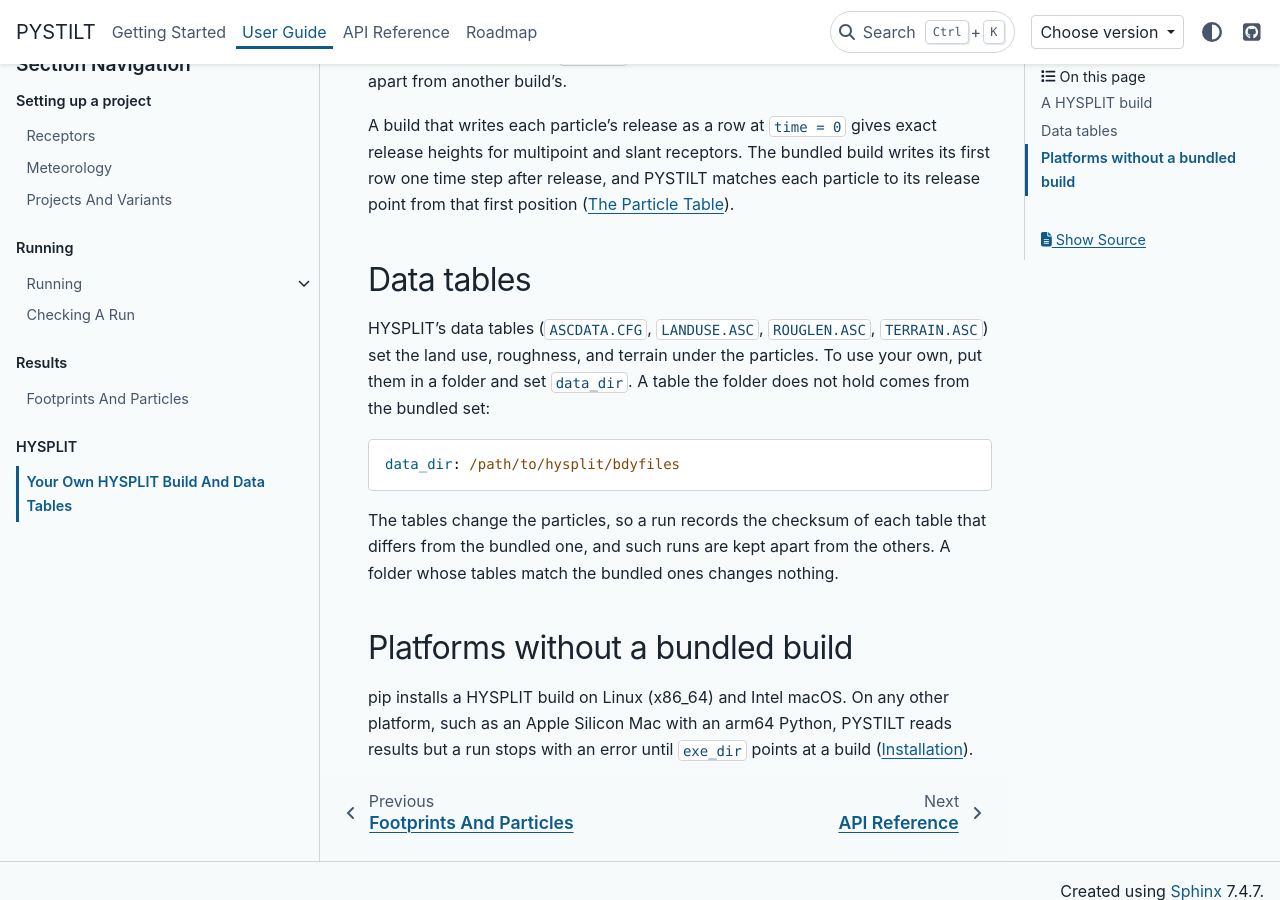
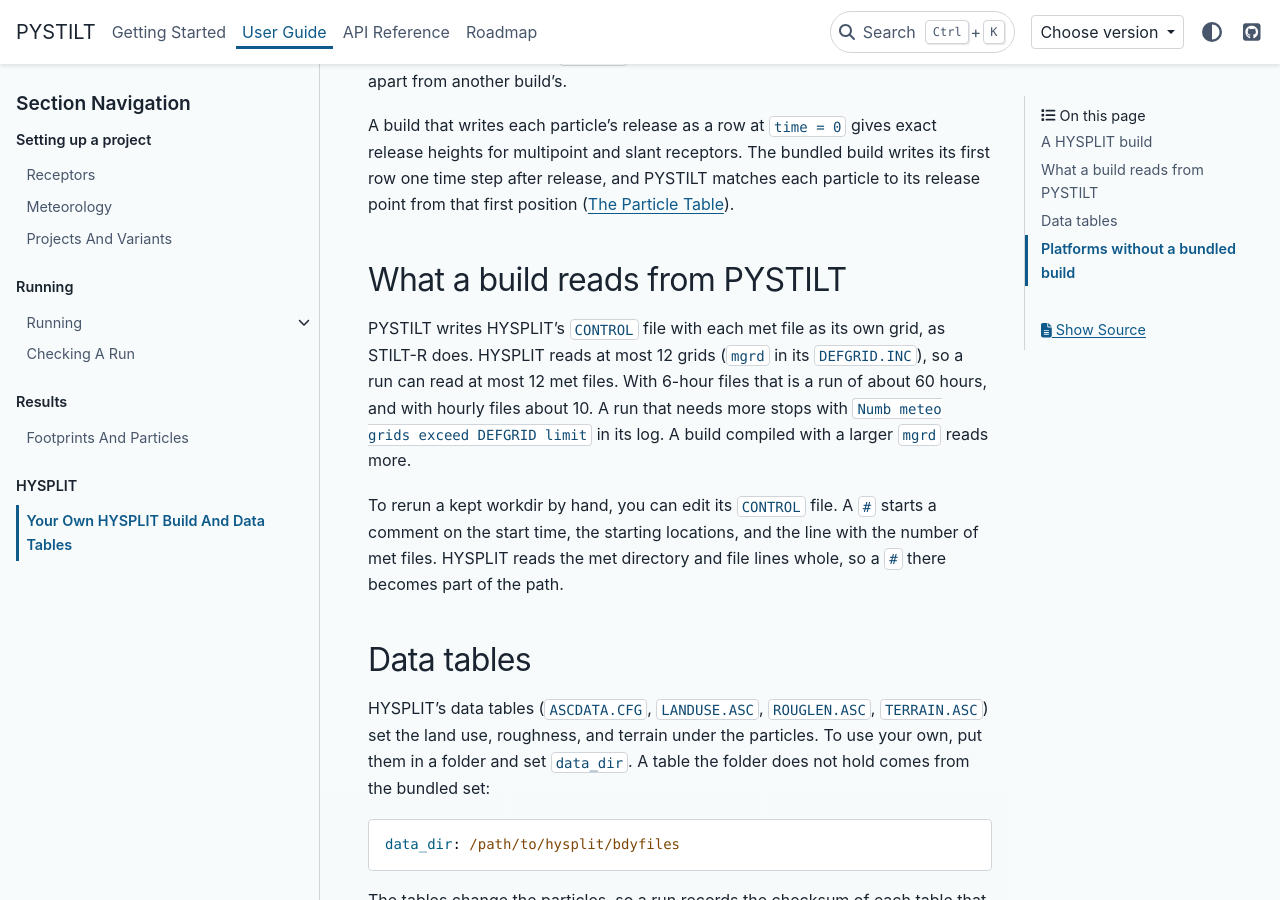
Before and after one commit to fbirds5230/runtraj, a Sphinx documentation site: the page built from docs/guides/hysplit_build.rst, in a window 1280 px wide and 900 px high, scrolled down 857 px. Built offline with Sphinx 7.4.7 and the PyData theme 0.15.4, drawn with Linux system fonts in a browser that asks for light colours; pages that are not in the unit, such as notebooks, are missing from menus.

Commit message:
docs(guides): the met file limit, CONTROL comments, model paths, footprint dims
- The HYSPLIT build page says a run reads at most 12 met files (HYSPLIT's
  mgrd, since each file is a grid in CONTROL), and which CONTROL lines
  take a # comment: not the met directory and file lines, read whole.
- CONTRIBUTING and the projects guide say the run settings record
  model: as written, so a class named by two import paths gets two
  settings folders.
- The quickstart's (time, lat, lon) and the outputs guide's
  (receptor, hour, lat, lon) point at each other.

Refs jmineau/PYSTILT#194

```diff
--- a/docs/getting_started/quickstart.rst
+++ b/docs/getting_started/quickstart.rst
@@ -128,7 +128,9 @@ hours, on a log scale. Cells with more color influenced the measurement more.
 
 The footprint is an :class:`xarray.DataArray` with dimensions
 ``(time, lat, lon)`` and units of ppm per (µmol m⁻² s⁻¹), one map per
-hour. Sum it over time with xarray:
+hour. Many receptors' footprints, from a project, line up on ``hour``
+after each receptor's time instead (``(receptor, hour, lat, lon)``,
+:doc:`../guides/outputs`). Sum it over time with xarray:
 
 .. code-block:: python
 
--- a/docs/guides/hysplit_build.rst
+++ b/docs/guides/hysplit_build.rst
@@ -39,6 +39,21 @@ build writes its first row one time step after release, and PYSTILT
 matches each particle to its release point from that first position
 (:doc:`../reference/particles`).
 
+What a build reads from PYSTILT
+-------------------------------
+
+PYSTILT writes HYSPLIT's ``CONTROL`` file with each met file as its own
+grid, as STILT-R does. HYSPLIT reads at most 12 grids (``mgrd`` in its
+``DEFGRID.INC``), so a run can read at most 12 met files. With 6-hour
+files that is a run of about 60 hours, and with hourly files about 10. A
+run that needs more stops with ``Numb meteo grids exceed DEFGRID limit``
+in its log. A build compiled with a larger ``mgrd`` reads more.
+
+To rerun a kept workdir by hand, you can edit its ``CONTROL`` file. A
+``#`` starts a comment on the start time, the starting locations, and the
+line with the number of met files. HYSPLIT reads the met directory and
+file lines whole, so a ``#`` there becomes part of the path.
+
 Data tables
 -----------
 
--- a/docs/guides/outputs.rst
+++ b/docs/guides/outputs.rst
@@ -201,7 +201,9 @@ does a boolean mask over ``project.simulations``.
 
 The footprints of one variant come back as one :class:`xarray.Dataset`.
 Receptors at different times line up on ``hour``, the hours after each
-receptor's time, so a backward run's first hour is -1. The ``time``
+receptor's time, so a backward run's first hour is -1. One footprint
+(``sim.footprint``) has ``time`` in place of ``hour``, its dimensions
+``(time, lat, lon)``. The ``time``
 coordinate says when each of a receptor's hours starts:
 
 .. code-block:: python
--- a/docs/guides/projects.rst
+++ b/docs/guides/projects.rst
@@ -161,7 +161,9 @@ three variants make 300 simulations. A variant may set:
 
 ``model``
    The transport model, ``hysplit`` unless set. A model in a package of
-   its own is named by its import path.
+   its own is named by its import path. The settings record the path as
+   written, so naming the same class by another path, such as a
+   re-export, gives another settings folder.
 
 Any other setting
    Transport settings (``numpar``, ``ziscale``, turbulence, wind errors)
```
Also changed, not shown: CONTRIBUTING.md (+4 -1 lines).
